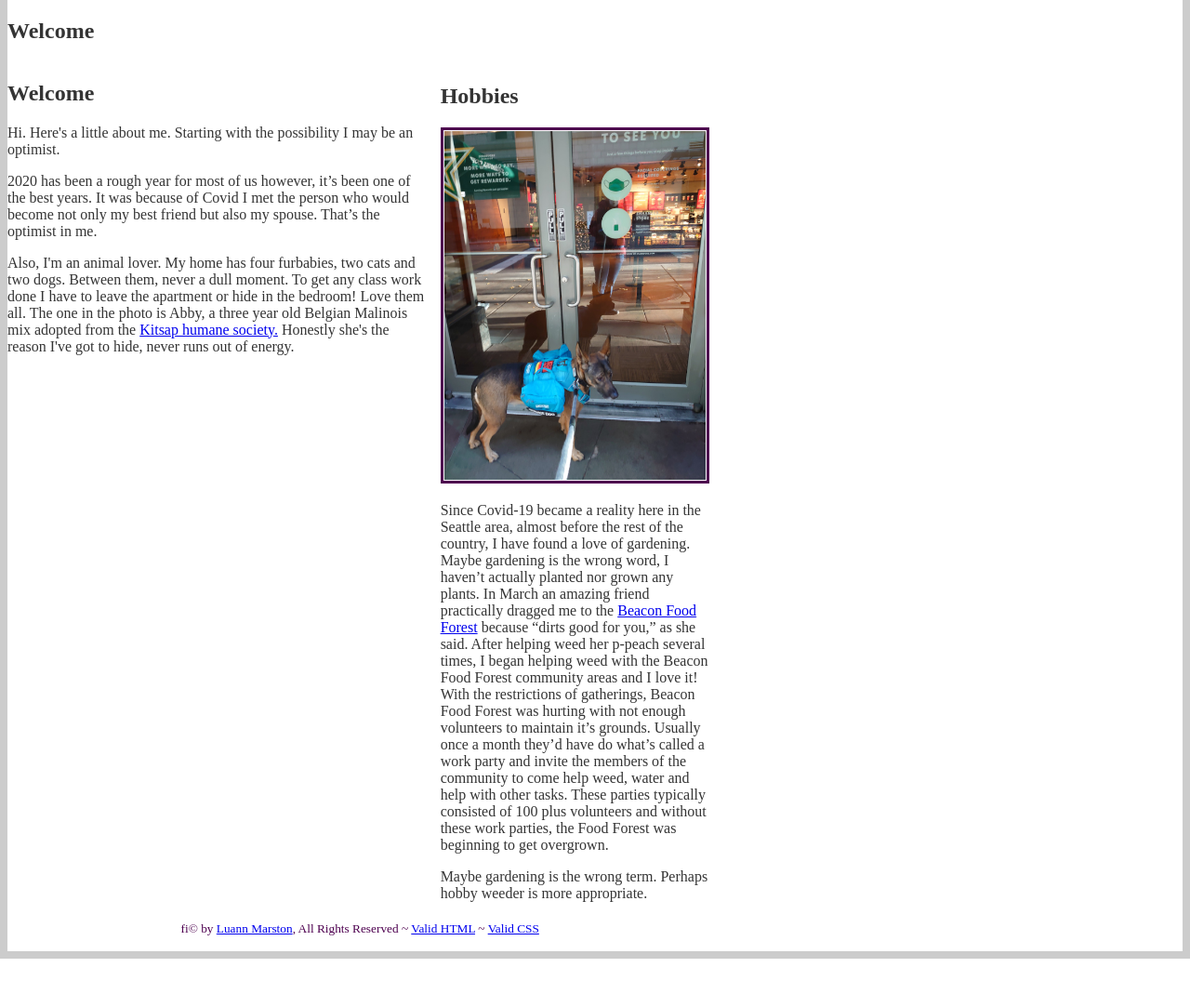
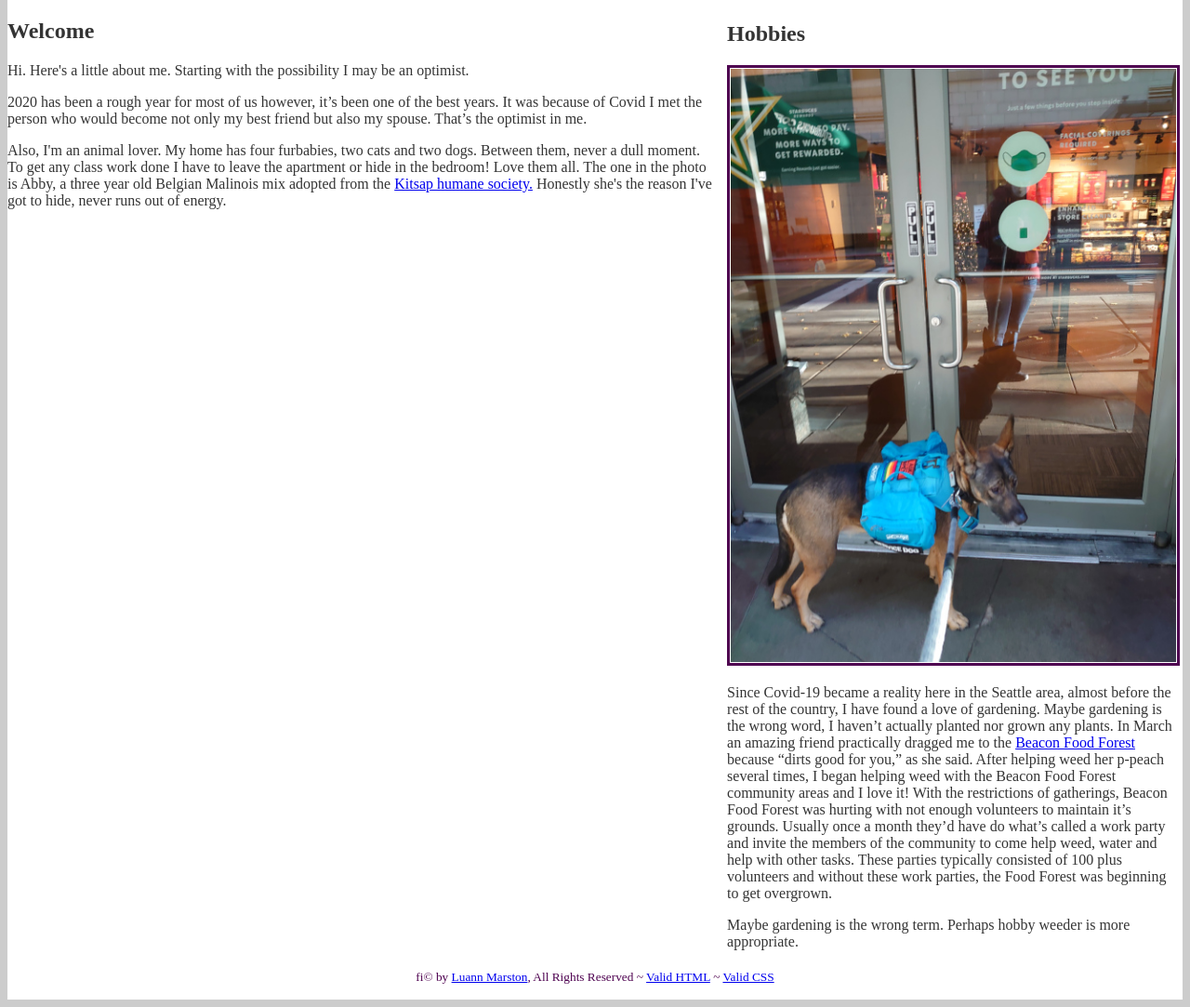
Before and after one commit to marstonlm/it162, a PHP site: page /index.php in a window 1280 px wide. Shown: the part 142-1225 px from the top of the page at 93% size. Before the commit the page ends 1173 px from the top, so only its background shows below. Run offline with PHP 8.4, Linux system fonts and the light colour scheme; a stand-in replaces the project's code that opens the database connection; some libraries are stand-ins or nearby versions.

Commit message:
Updated index.php
removed repeated information that is on the header.php

```diff
--- a/index.php
+++ b/index.php
@@ -1,9 +1,6 @@
 <?php include "includes/header.php";?>
 
-<!-- START LEFT COL -->
-<section>
 
-	<h2 class="pageID">Welcome</h2>
 	<!-- MAKE SURE YOU GET YOUR (3) IMAGES SAVED INTO YOUR IMAGES FOLDER -->
 	<img src="images/desktop.jpg" class="desktop" alt="Abby in bed" />
 	<img src="images/phone.jpg" class="phone" alt="Abby eating puppuccino" />
```
